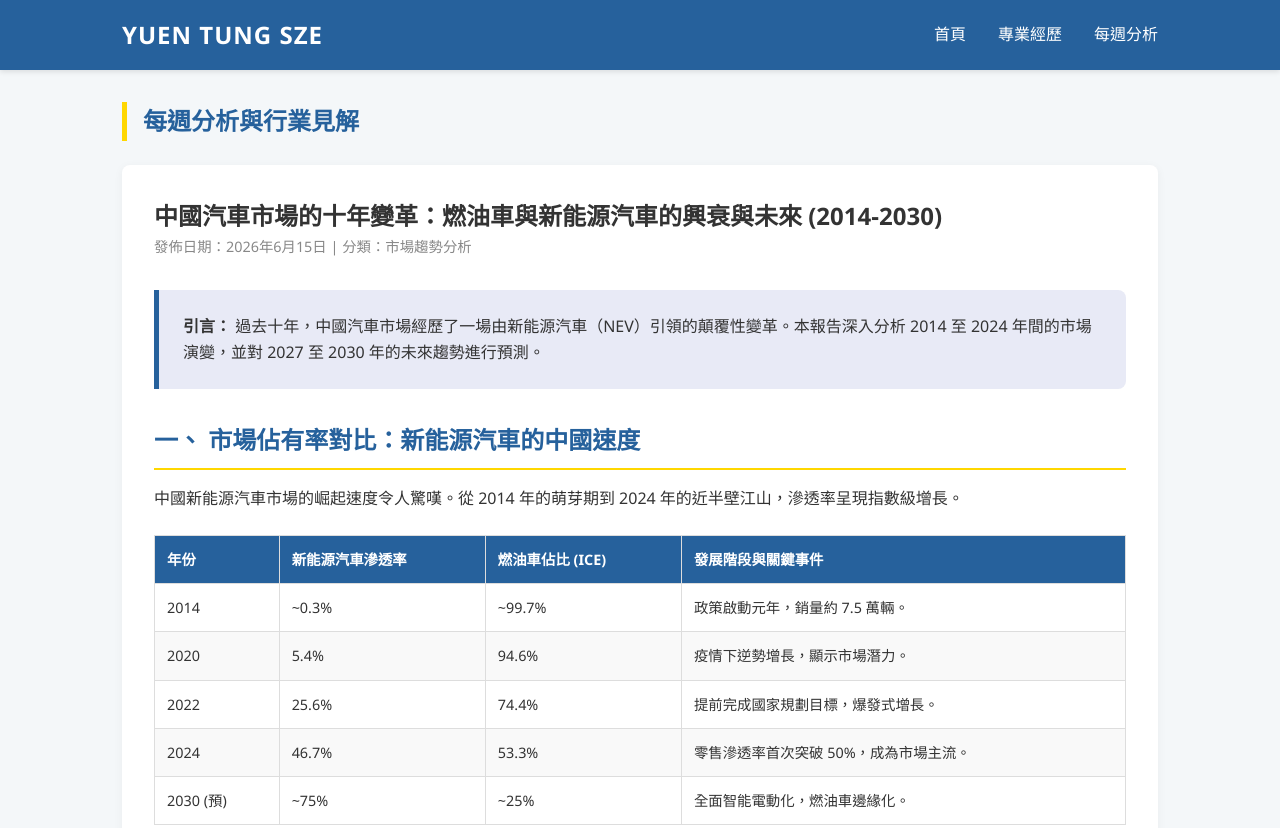
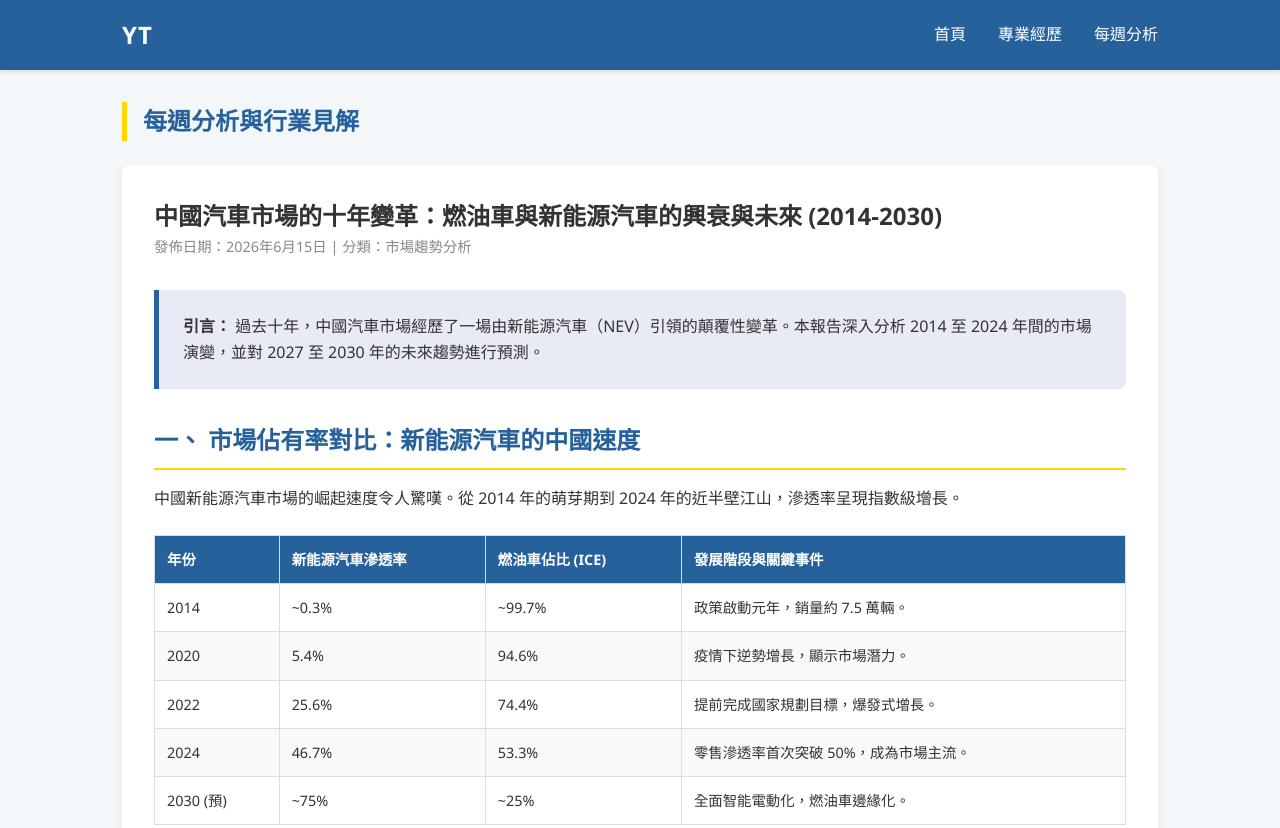
Before and after one commit to yuentungs/yuentungsze, a plain HTML site: page insights.html in a window 1280 px wide. Shown: the top 828 px of the page. Drawn offline with Linux system fonts and the light colour scheme.

Commit message:
Change logo text from 'YUEN TUNG SZE' to 'YT'

```diff
--- a/insights.html
+++ b/insights.html
@@ -21,7 +21,7 @@
 <body>
     <header>
         <nav>
-            <div class="logo">YUEN TUNG SZE</div>
+            <div class="logo">YT</div>
             <ul>
                 <li><a href="index.html">首頁</a></li>
                 <li><a href="experience.html">專業經歷</a></li>
```
